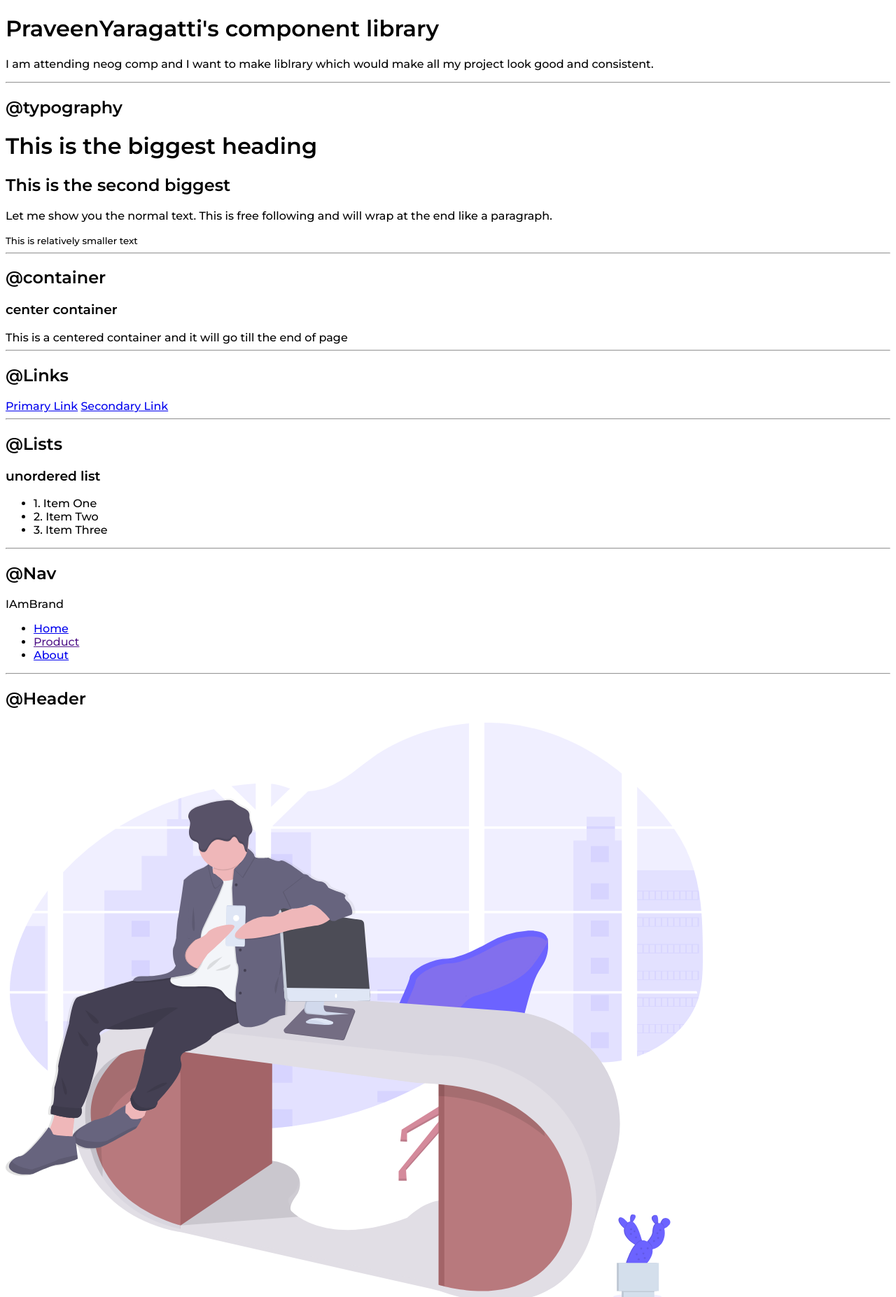
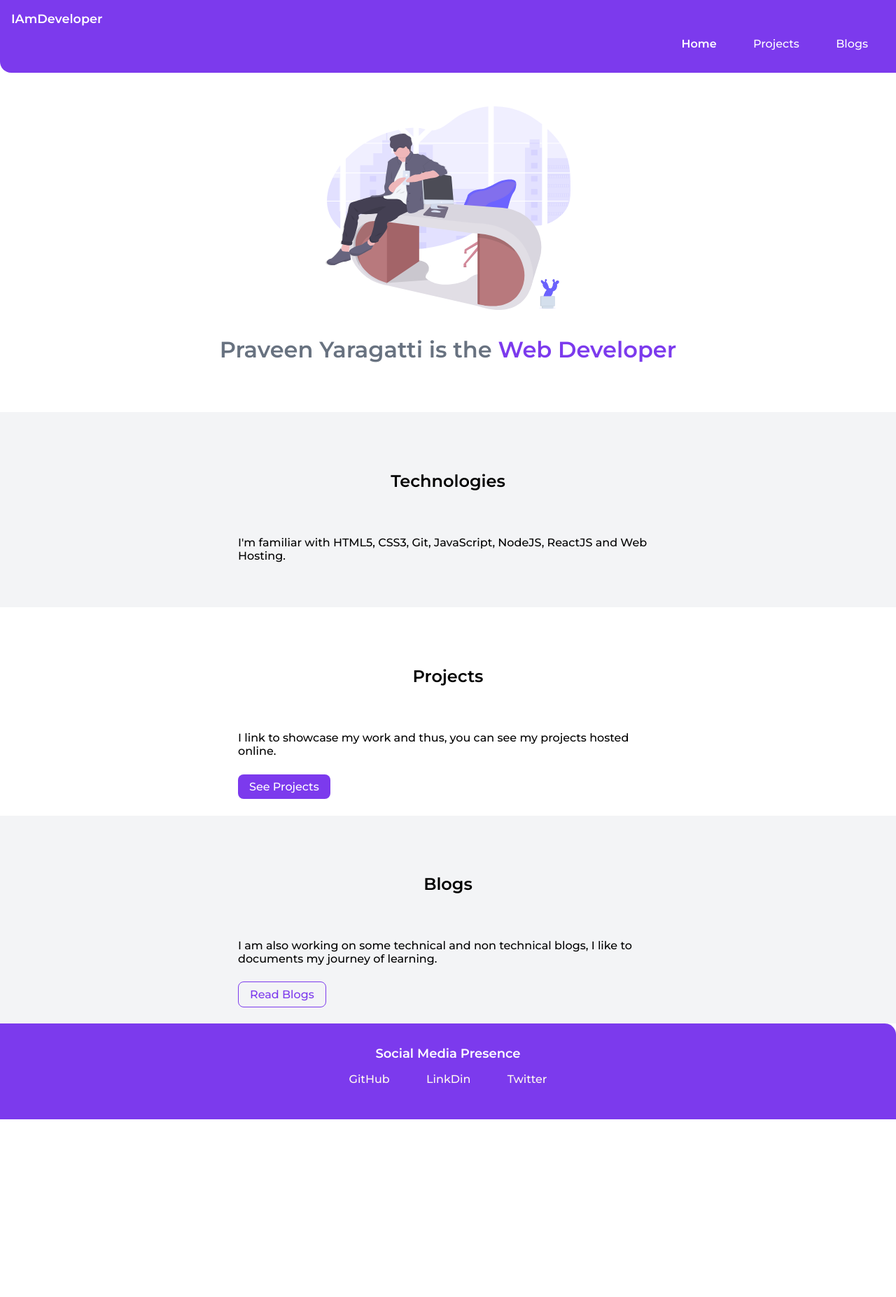
Before and after one commit to YaragattiPraveen/neogcamp-lesson-3-live, a plain HTML site: page index.html in a window 1280 px wide. Shown: the top 1854 px of the page at 70% size. After the commit the page ends 1600 px from the top, so only its background shows below. Drawn offline with Linux system fonts and the light colour scheme.

Commit message:
Docs : This is my portfolio

```diff
--- a/index.html
+++ b/index.html
@@ -1,99 +1,67 @@
 <!DOCTYPE html>
 <html lang="en">
+
 <head>
     <meta charset="UTF-8">
     <meta http-equiv="X-UA-Compatible" content="IE=edge">
     <meta name="viewport" content="width=device-width, initial-scale=1.0">
-    <link rel="stylesheet" href="style.css">
-    <title>Component Library</title>
+    <link rel="stylesheet" href="./style.css">
+    <title>home | PraveenYaragatti</title>
 </head>
+
 <body>
-    <h1>PraveenYaragatti's component library</h1>
-    <p>I am attending neog comp and I want to make liblrary which would make all my project look good and consistent.</p>
+    <nav class="navigation">
+        <div class='nav-brand'>IAmDeveloper</div>
+        <ul class='list-non-bullet'>
+            <li class="list-item-inline">
+                <a class="link link-active" href="#home">Home</a>
+            </li>
+            <li class="list-item-inline">
+                <a class="link" href="/projects.html">Projects</a>
+            </li>
+            <li class="list-item-inline">
+                <a class="link" href="/blogs.html">Blogs</a>
+            </li>
+        </ul>
+    </nav>
 
-    <hr>
-
-    <h2>@typography</h2>
-
-    <h1>This is the biggest heading</h1>
-
-    <h2>This is the second biggest</h2>
-
-    <p>Let me show you the normal text. This is free following and will wrap at the end like a paragraph.</p>
-
-    <small>This is relatively smaller text</small>
-
-    <hr>
-
-    <h2>@container</h2>
-
-    <h3>center container</h3>
-
-    <div>This is a centered container and it will go till the end of page</div>
-
-    <hr>
-
-    <h2>@Links</h2>
-
-    <a href="http://google.com">Primary Link</a>
-    <a href="http://facebook.com">Secondary Link</a>
-
-    <hr>
-
-    <h2>@Lists</h2>
-    <h3>unordered list</h3>
-    <ul>
-        <li>1. Item One</li>
-        <li>2. Item Two</li>
-        <li>3. Item Three</li>
-    </ul>
-
-    <hr>
-    <h2>@Nav</h2>
-    <div>IAmBrand</div>
-    <ul>
-        <li>
-            <a href="http://">Home</a>
-        </li>
-        <li>
-            <a href="">Product</a>
-        </li>
-        <li>
-            <a href="/">About</a>
-        </li>
-    </ul>
-
-    <hr>
-
-    <h2>@Header</h2>
-
-    <header>
-        <img src="hero.svg" alt="" srcset="">
-        <h1>Heading inside hero</h1>
+    <header class='hero'>
+        <img class='hero-img' src="hero.svg" alt="" srcset="">
+        <h1 class="hero-heading">Praveen Yaragatti is the <span class="heading-inverted">Web Developer</span></h1>
     </header>
 
-    <hr>
-
-    <h2>@section</h2>
-    <section>
-        <h3>white section</h3>
-        <p>This will have white background</p>
+    <section class="section ow">
+        <div class="container container-center">
+            <h1>Technologies</h1>
+            <p>I'm familiar with HTML5, CSS3, Git, JavaScript, NodeJS, ReactJS and Web Hosting.</p>
+        </div>
     </section>
 
-    <section>
-        <h3>off white section</h3>
-        <p>This will have gray background</p>
+    <section class='section'>
+        <div class="container container-center">
+            <h1>Projects</h1>
+            <p>I link to showcase my work and thus, you can see my projects hosted online.</p>
+            <a class="link primary-link" href="projects.html">See Projects</a>
+        </div>
     </section>
 
-    <footer>
-        <div>Some small heading inside footer</div>
-        <ul>
-            <li>SocialOne</li>
-            <li>SocialTwo</li>
-            <li>SocialThree</li>
+    <section class="section ow">
+        <div class="container container-center">
+            <h1>Blogs</h1>
+            <p>I am also working on some technical and non technical blogs, I like to documents my journey of learning.
+            </p>
+            <a class="link secondary-link" href="blogs.html">Read Blogs</a>
+        </div>
+    </section>
+
+    <footer class="footer container">
+        <div class="footer-header ">Social Media Presence</div>
+        <ul class='social-links list-non-bullet'>
+            <li class='list-item-inline'><a class="link" href="/">GitHub</a></li>
+            <li class='list-item-inline'><a class="link" href="">LinkDin</a></li>
+            <li class='list-item-inline'><a class="link" href="">Twitter</a></li>
         </ul>
     </footer>
+</body>
 
-
-</body>
 </html>
--- a/style.css
+++ b/style.css
@@ -1,5 +1,122 @@
 @import url('https://fonts.googleapis.com/css2?family=Montserrat:ital,wght@0,300;0,500;0,600;1,100;1,200;1,300;1,400;1,500;1,600&display=swap');
+
+:root{
+    --primary-color : #7C3AED;
+    --secondary-color : #687280;
+    --off-white: #F3F4F6;
+}
 
 body{
     font-family: 'Montserrat', sans-serif;
+    margin: 0;
 }
+
+hr{
+    margin: 2rem 0;
+}
+.container{
+    padding-left: 1rem;
+    padding-right: 1rem;
+}
+
+.container-center{
+    max-width: 600px;
+    margin: auto;
+}
+.container p{
+    margin: 2rem 0;
+}
+.link{
+    text-decoration: none;
+    padding: 0.5rem 1rem;
+}
+.primary-link{
+    color: var(--primary-color);
+    background-color: var(--primary-color);
+    border-radius: 0.5rem;
+    color: white;
+}
+.secondary-link{
+    color: var(--primary-color);
+    border-radius: 0.5rem;
+    border: 1px solid var(--primary-color);
+}
+
+.list-non-bullet{
+    list-style: none;
+}
+
+.list-item-inline{
+    display: inline;
+    padding: 0rem 0.5rem;
+}
+
+.navigation{
+    background-color: var(--primary-color);
+    color: #fff;
+    padding: 1rem;
+    border-bottom-left-radius: 1rem;
+}
+.navigation .nav-brand{
+    font-weight: bold;
+    font-size: 1.1rem;
+}
+.navigation .link{
+    color: #fff;
+}
+.navigation ul{
+    text-align: right;
+}
+
+.navigation .link-active{
+    font-weight: bold;
+}
+
+.hero{
+    padding: 3rem;
+}
+.hero .hero-img{
+    max-width: 350px;
+    display: block;
+    margin: auto;
+}
+.hero .hero-heading{
+    color: var(--secondary-color);
+    padding-top: 1rem;
+    font-weight: bold;
+    text-align: center;
+}
+.hero .hero-heading .heading-inverted{
+    color: var(--primary-color)
+}
+.section{
+    padding: 2rem;
+}
+.section h1{
+    text-align: center;
+    padding: 2rem;
+}
+.section p{
+    margin: 2rem 0;
+}
+.ow{
+    background-color: var(--off-white);
+}
+
+.footer{
+    background-color: var(--primary-color);
+    padding: 2rem 1rem;
+    text-align: center;
+    color: white;
+    border-top-right-radius: 1rem;
+}
+.footer .link{
+    color: floralwhite;
+}
+.footer .footer-header{
+    font-size: large;
+    font-weight: bold;
+}
+.footer ul{
+    padding: 0;
+}
```
Also changed, not shown: blogs.html (added, +37 -0 lines), lib/components.html (added, +115 -0 lines), projects.html (added, +58 -0 lines).
